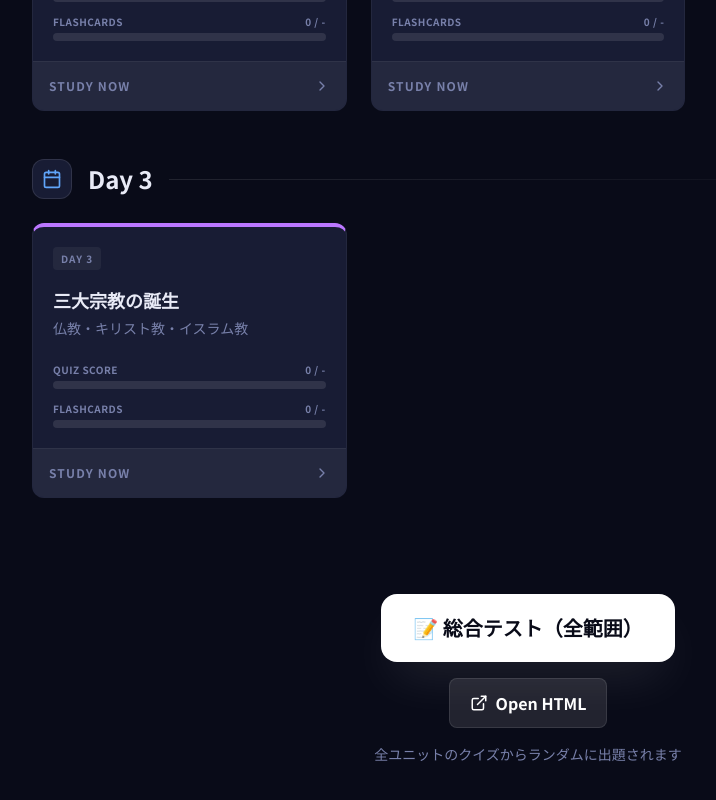
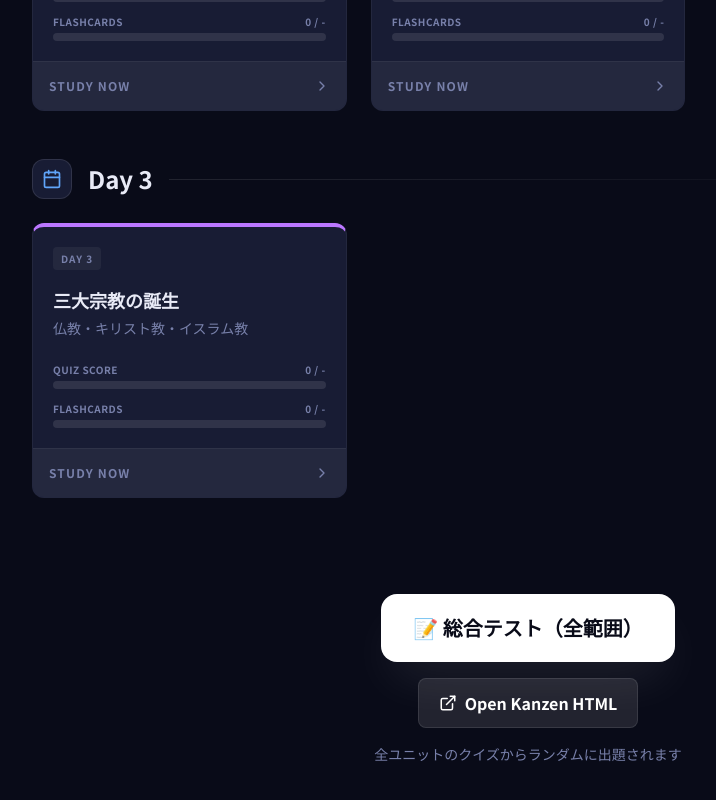
Before and after one commit to leaneritan/leo-rekishi, a React (Vite) app: page /#/ in a window 1280 px wide. Shown: the part 909-1709 px from the top of the page, without its empty margins (112-828 px from the left). Built offline with nearby package versions, Linux system fonts and the light colour scheme.

Commit message:
Point home HTML link to kanzen page

```diff
--- a/src/pages/Home.jsx
+++ b/src/pages/Home.jsx
@@ -73,13 +73,13 @@ const Home = () => {
         </button>
         <div>
           <a
-            href={`${import.meta.env.BASE_URL}index.html`}
+            href={`${import.meta.env.BASE_URL}rekishi_kanzen.html`}
             target="_blank"
             rel="noreferrer"
             className="inline-flex items-center justify-center gap-2 px-5 py-3 bg-white/10 hover:bg-white/15 text-white font-semibold rounded-lg border border-white/10 transition-colors"
           >
             <ExternalLink size={18} />
-            Open HTML
+            Open Kanzen HTML
           </a>
         </div>
         <p className="mt-4 text-muted text-sm">全ユニットのクイズからランダムに出題されます</p>
```
